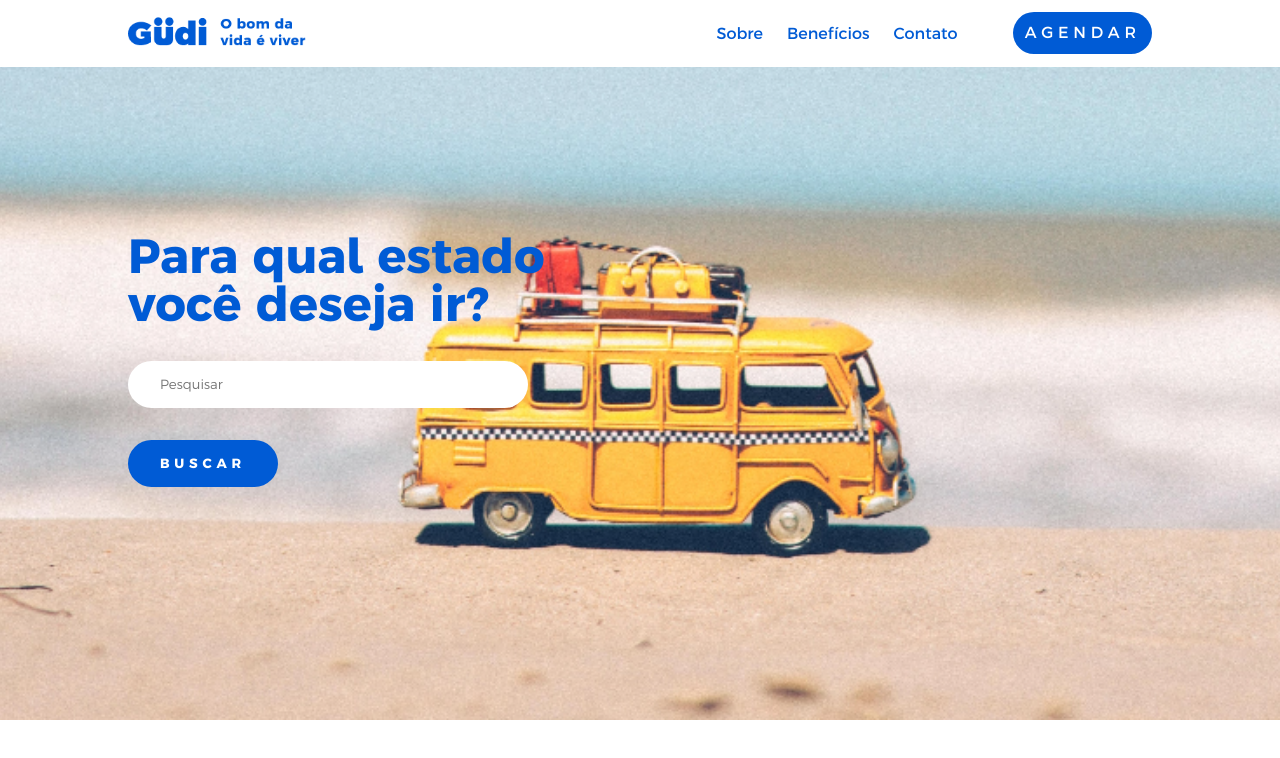
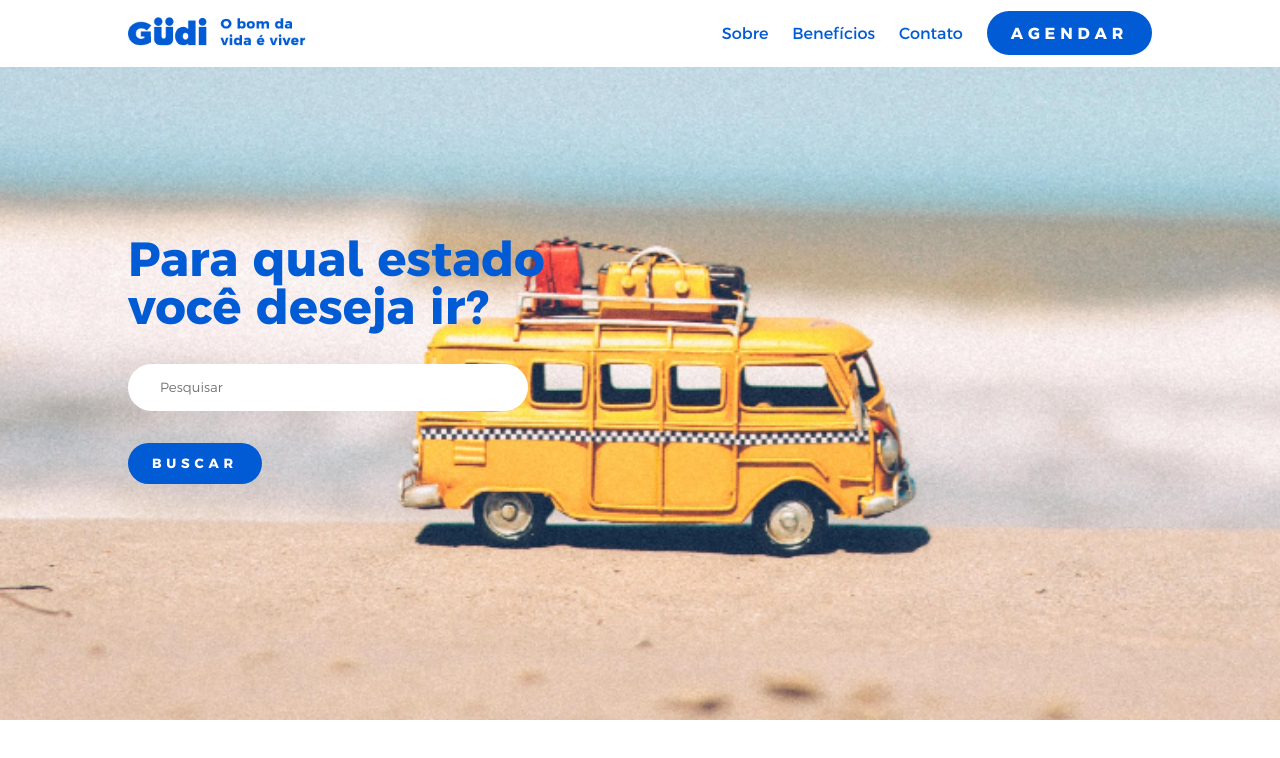
Before and after one commit to matEvangelista/desafio-tecnico, a React (Vite) app: page / in a window 1280 px wide. Shown: the top 758 px of the page. Built offline with nearby package versions, Linux system fonts and the light colour scheme.

Commit message:
mixin para botão

```diff
--- a/src/styles/App.scss
+++ b/src/styles/App.scss
@@ -29,6 +29,9 @@ $white: #fff;
 // variáveis com letter-spacing
 $spaced: 0.3rem;
 
+// border-radius padrão
+$main-br: 60px;
+
 // classe container com breakpoints e sempre centralizada. Será utilizada e sobrescrita diversas vezes ao longo deste arquivo
 .container {
     @media screen and (max-width: 600px) {
@@ -40,6 +43,23 @@ $spaced: 0.3rem;
     width: 80%;
     max-width: 1200px;
     margin: 0 auto; // sempre centralizado
+}
+
+// como quase todos os links e botões da página têm o mesmo formato, então vou extender variações a partir da classe que crio agora
+@mixin btn($bg-color, $text-color, $border:false, $border-color:none) {
+    font-family: $font-bold;
+    border-radius: $main-br;
+    letter-spacing: $spaced;
+    text-transform: uppercase;
+    padding: 0.8rem 1.5rem;
+    @if $border {
+        border: 3px solid $border-color;
+    } @else {
+        border: none;
+    }
+    background-color: $bg-color;
+    color: $text-color;
+    width: fit-content;
 }
 
 // estilizando navbar
@@ -64,13 +84,7 @@ nav {
         }
     }
     #agendar {
-        padding: 0.7rem;
-        background-color: $main-blue;
-        color: $white;
-        border-radius: 50px;
-        letter-spacing: $spaced;
-        text-transform: uppercase;
-        margin-left: 2rem;
+        @include btn($main-blue, $white, none);
     }
     img {
         height: 2rem;
@@ -108,7 +122,7 @@ header {
                 width: 80%;
                 font-family: $font-light;
                 padding: 1rem 2rem;
-                border-radius: 60px;
+                border-radius: $main-br;
                 border: none;
                 &:focus {
                     outline: 2px solid $main-blue;
@@ -116,15 +130,7 @@ header {
             }
             button {
                 transition: 0.5s;
-                text-transform: uppercase;
-                width: fit-content;
-                background-color: $main-blue;
-                border: none;
-                letter-spacing: $spaced;
-                color: $white;
-                font-family: $font-bold;
-                padding: 1rem 2rem;
-                border-radius: 30px;
+                @include btn($main-blue, $white);
                 &:hover {
                     background-color: $darker-blue;
                     cursor: pointer;
```
